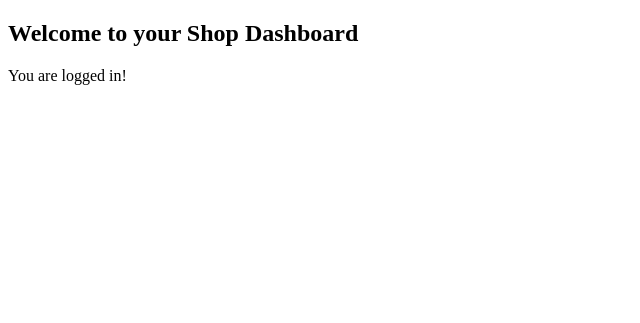
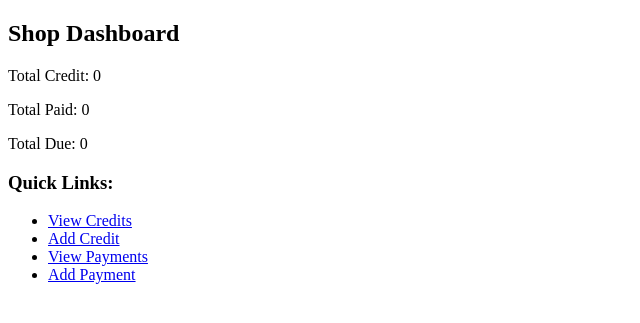
Before and after one commit to bishaldahal4777/credit_management, a Django app: page /dashboard/ in a window 1280 px wide. Shown: the top 323 px of the page, without its empty margins (0-640 px from the left). Run offline with Django 5.2, Linux system fonts and the light colour scheme; a user stored in the database is signed in; data that the repository does not hold is empty.

Commit message:
added payments in add_payment.html

```diff
--- a/credits/views.py
+++ b/credits/views.py
@@ -1,7 +1,7 @@
 from django.shortcuts import render, redirect
 from .forms import CreditForm
 from django.contrib.auth.decorators import login_required
-from .models import Credit
+from .models import Credit, Payment
 from .forms import CreditForm, PaymentForm
 
 
--- a/users/templates/users/dashboard.html
+++ b/users/templates/users/dashboard.html
@@ -4,7 +4,17 @@
     <title>Dashboard</title>
 </head>
 <body>
-    <h2>Welcome to your Shop Dashboard</h2>
-    <p>You are logged in!</p>
+    <h2>Shop Dashboard</h2>
+    <p>Total Credit: {{ total_credit }}</p>
+    <p>Total Paid: {{ total_paid }}</p>
+    <p>Total Due: {{ total_due }}</p>
+
+    <h3>Quick Links:</h3>
+    <ul>
+        <li><a href="{% url 'credit_list' %}">View Credits</a></li>
+        <li><a href="{% url 'add_credit' %}">Add Credit</a></li>
+        <li><a href="{% url 'payment_list' %}">View Payments</a></li>
+        <li><a href="{% url 'add_payment' %}">Add Payment</a></li>
+    </ul>
 </body>
 </html>
--- a/users/views.py
+++ b/users/views.py
@@ -1,5 +1,7 @@
 from django.contrib.auth.forms import UserCreationForm
 from django.shortcuts import render, redirect
+from credits.models import Credit, Payment
+from django.db.models import Sum
 from django.contrib.auth.decorators import login_required
 
 def register(request):
@@ -14,4 +16,18 @@ def register(request):
 
 @login_required
 def dashboard(request):
-    return render(request, 'users/dashboard.html')
+    # Total credit for this shop
+    total_credit = Credit.objects.filter(customer__shop=request.user).aggregate(Sum('amount'))['amount__sum'] or 0
+
+    # Total paid for this shop
+    total_paid = Payment.objects.filter(credit__customer__shop=request.user).aggregate(Sum('amount_paid'))['amount_paid__sum'] or 0
+
+    # Total due
+    total_due = total_credit - total_paid
+
+    context = {
+        'total_credit': total_credit,
+        'total_paid': total_paid,
+        'total_due': total_due,
+    }
+    return render(request, 'users/dashboard.html', context)
```
Also changed, not shown: credits/templates/credits/payment_list.html (added, +30 -0 lines).
